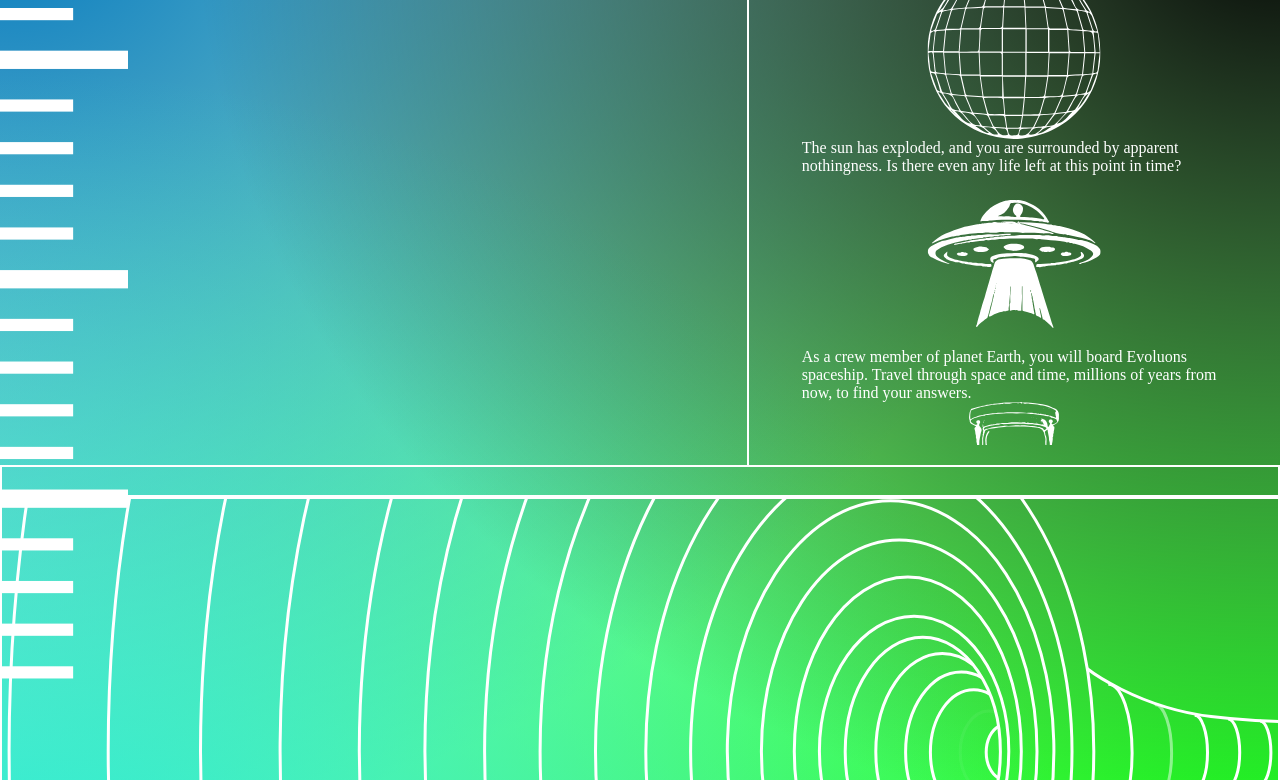
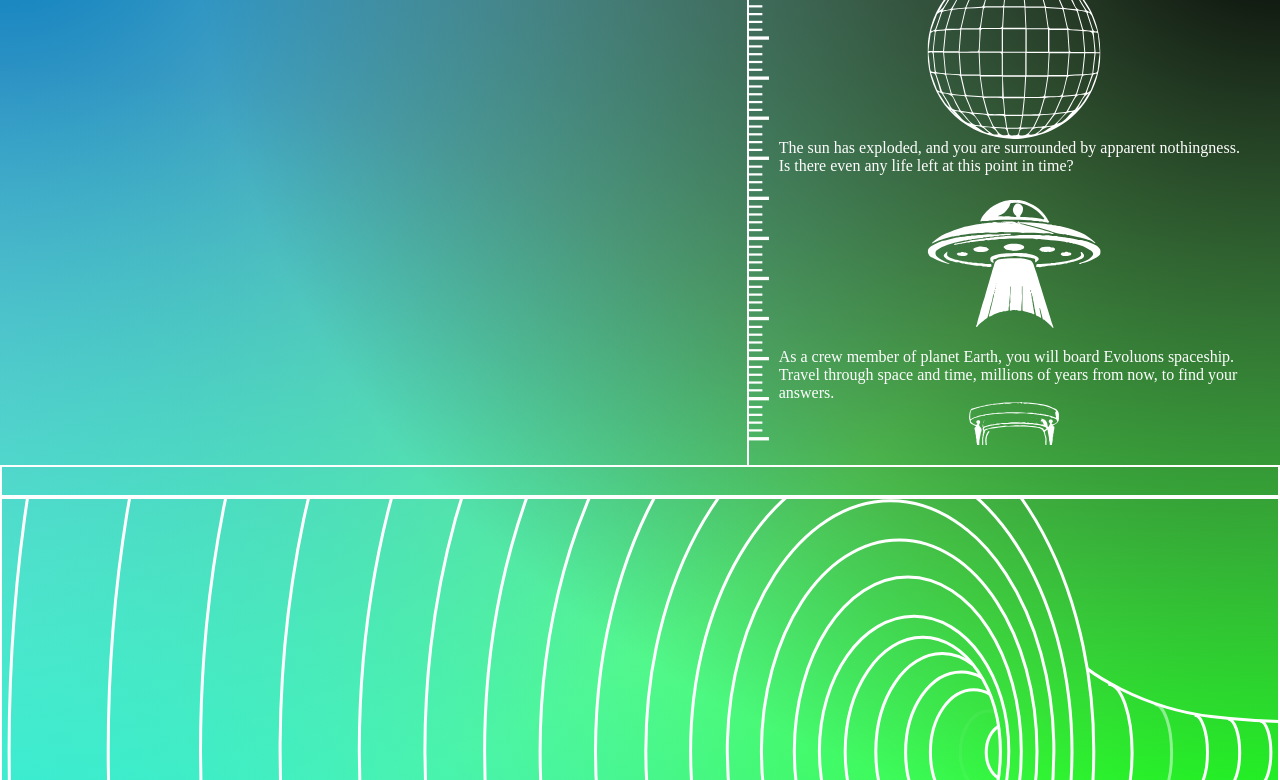
Before and after one commit to bredrain/netx, a plain HTML site: page index.html in a window 1280 px wide. Shown: the part 120-900 px from the top of the page. Drawn offline with nearby package versions, Linux system fonts and the light colour scheme.

Commit message:
change grid

```diff
--- a/css/style.css
+++ b/css/style.css
@@ -125,15 +125,18 @@ position: relative;
 .slide_1_full::-webkit-scrollbar {
     display: none;
 }
+.story_wrapper {
+    position: relative;
+}
 .slide_1_ruler {
     position: absolute;
     top: 0;
-    left: 0;
+    left: -30px;
     bottom: 0;
     background-image: url(../img/ruler.svg);
     background-repeat: no-repeat;
     background-size: cover;
-    width: 10%;
+    width: 20px;
 
 }
 .rotate {
@@ -169,7 +172,7 @@ position: relative;
 .story_grid {
     display: flex;
     flex-direction: column;
-    padding: 0 10%;
+    padding: 0 30px;
     overflow-y: auto;
     height: 60vh;
     margin-top: 20px;
--- a/index.html
+++ b/index.html
@@ -27,7 +27,7 @@
 
             <div class="story_title">Some title</div>
             <div class="story_grid">
-
+                <div class="story_wrapper">
                 <div class="slide_1_ruler">
                     <!-- <img src="./img/ruler.svg" alt=""> -->
                 </div>
@@ -60,6 +60,7 @@
                     Not 10, 100 or 1000, but billions of years ahead. No one has ever traveled there. You could be the first.
                 </div>
               </div>
+            </div>
             </div>
 
             <!-- <div class="container">
@@ -657,6 +658,6 @@
 
     <div class="wrapper"></div>
     <div class="light"></div>
-    <!-- <script type="module" src="./js/script.js"></script> -->
+    <script type="module" src="./js/script.js"></script>
   </body>
 </html>
```
